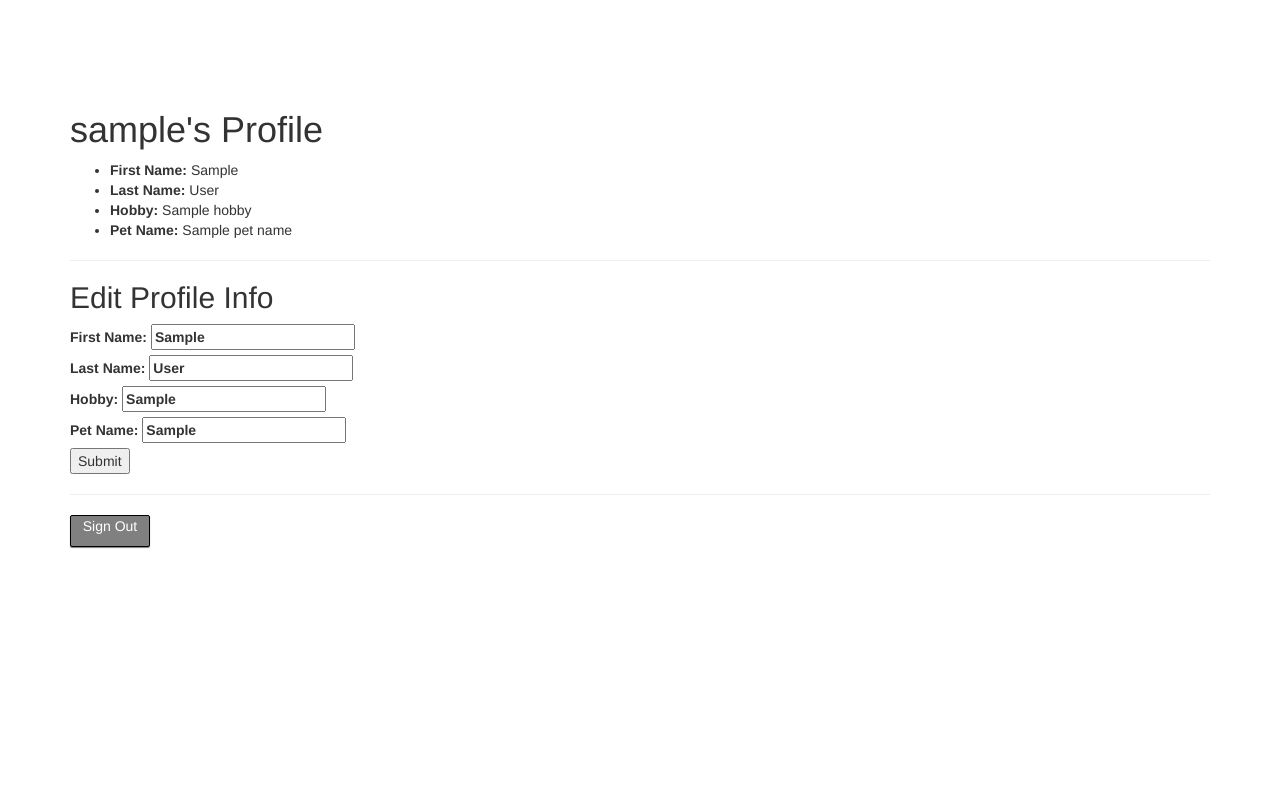
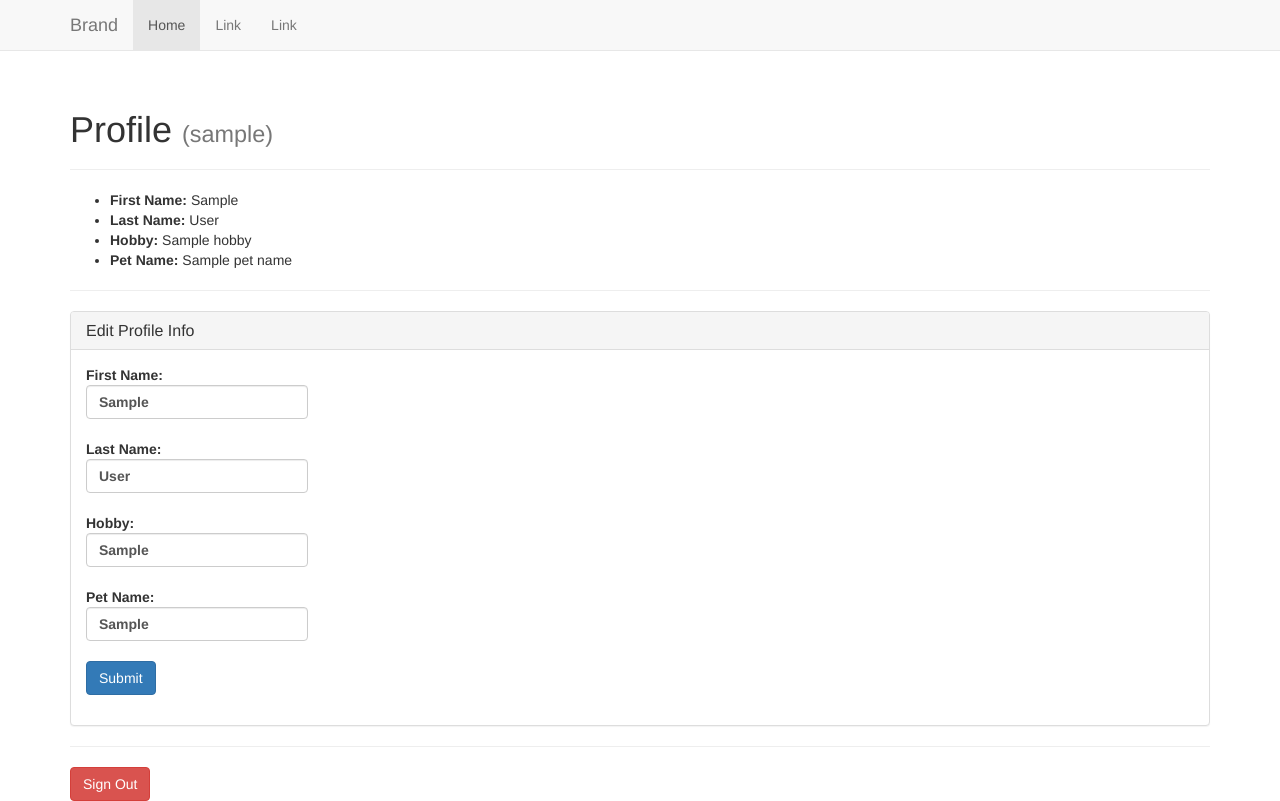
Before and after one commit to jeffm24/CS546-Final, a Node server app: template views/pages/profile.ejs in a window 1280 px wide. Before the commit the page ends 549 px from the top, so only its background shows below. Run offline with Node 20, Linux system fonts and the light colour scheme; the template is opened without the code that fills it: most values are stand-ins (such as "Sample title", 1, 10 or a date in 2020); some libraries are stand-ins or nearby versions.

Commit message:
More styling stuff

```diff
--- a/server.js
+++ b/server.js
@@ -37,7 +37,7 @@ app.get("/", function(request, response) {
     if (response.locals.user) {
         response.redirect('/profile');
     } else {
-        response.render('pages/signInUp', {pageTitle: 'Sign In/Sign Up'});
+        response.render('pages/signInUp', {pageTitle: 'Sign In/Register'});
     }
 
 })
--- a/static/css/styles.css
+++ b/static/css/styles.css
@@ -1,5 +1,5 @@
 body {
-    padding-top: 90px;
+    padding-top: 70px;
 }
 .panel-login {
 	border-color: #ccc;
--- a/views/pages/profile.ejs
+++ b/views/pages/profile.ejs
@@ -3,24 +3,15 @@
 
 <head>
     <% include ../partials/head %>
-
-    <style>
-        #signOutBtn {
-            border: 1px solid black;
-            border-radius: 2px;
-            background-color: grey;
-            color: white;
-            box-shadow: 0px 1px 1px rgba(0, 0, 0, 0.5);
-            cursor: pointer;
-            width: 80px;
-            text-align: center;
-        }
-    </style>
 </head>
 
 <body>
+    <%- include('../partials/nav', {showLinks: true}); %>
+
     <div class="container">
-        <h1><%= username %>'s Profile</h1>
+        <div class="page-header">
+            <h1>Profile <small>(<%= username %>)</small></h1>
+        </div>
         <ul>
             <li><b>First Name:</b> <%= firstName %></li>
             <li><b>Last Name:</b> <%= lastName %></li>
@@ -28,22 +19,32 @@
             <li><b>Pet Name:</b> <%= petName %></li>
         </ul>
         <hr />
-        <h2>Edit Profile Info</h2>
-        <form id="editInfoForm">
-            <label>First Name: <input name="firstName" placeholder="First Name" type="text" value=<%= firstName %>></label>
-            <br />
-            <label>Last Name: <input name="lastName" placeholder="Last Name" type="text" value=<%= lastName %>></label>
-            <br />
-            <label>Hobby: <input name="hobby" placeholder="Hobby" type="text" value=<%= hobby %>></label>
-            <br />
-            <label>Pet Name: <input name="petName" placeholder="Pet Name" type="text" value=<%= petName %>></label>
-            <br />
-            <input type="submit" value="Submit">
-        </form>
+        <div class="panel panel-default">
+            <div class="panel-heading">
+                <h2 class="panel-title">Edit Profile Info</h2>
+            </div>
+            <div class="panel-body">
+                <form id="editInfoForm">
+                    <div class="form-group">
+                        <label>First Name: <input class="form-control" name="firstName" placeholder="First Name" type="text" value=<%= firstName %>></label>
+                    </div>
+                    <div class="form-group">
+                        <label>Last Name: <input class="form-control" name="lastName" placeholder="Last Name" type="text" value=<%= lastName %>></label>
+                    </div>
+                    <div class="form-group">
+                        <label>Hobby: <input class="form-control" name="hobby" placeholder="Hobby" type="text" value=<%= hobby %>></label>
+                    </div>
+                    <div class="form-group">
+                        <label>Pet Name: <input class="form-control" name="petName" placeholder="Pet Name" type="text" value=<%= petName %>></label>
+                    </div>
+                    <div class="form-group">
+                        <input class="btn btn-primary" type="submit" value="Submit">
+                    </div>
+                </form>
+            </div>
+        </div>
         <hr />
-        <div id="signOutBtn">
-            <p>Sign Out</p>
-        </div>
+        <button id="signOutBtn" type="button" class="btn btn-danger">Sign Out</button>
     </div>
 
     <% include ../partials/scripts %>
--- a/views/pages/signInUp.ejs
+++ b/views/pages/signInUp.ejs
@@ -6,6 +6,8 @@
 </head>
 
 <body>
+    <%- include('../partials/nav', {showLinks: false}); %>
+
     <div class="container">
     	<div class="row">
 			<div class="col-md-6 col-md-offset-3">
--- /dev/null
+++ b/views/partials/nav.ejs
@@ -0,0 +1,24 @@
+<nav class="navbar navbar-default navbar-fixed-top">
+    <div class="container">
+        <div class="navbar-header">
+            <button type="button" class="navbar-toggle collapsed" data-toggle="collapse" data-target="#bs-example-navbar-collapse-6" aria-expanded="false">
+                <span class="sr-only">Toggle navigation</span>
+                <span class="icon-bar"></span>
+                <span class="icon-bar"></span>
+                <span class="icon-bar"></span>
+            </button>
+            <a class="navbar-brand" href="#">Brand</a>
+        </div>
+        <%if (showLinks) { %>
+            <div class="collapse navbar-collapse" id="bs-example-navbar-collapse-6">
+                <ul class="nav navbar-nav">
+                    <li class="active">
+                        <a href="#">Home</a>
+                    </li>
+                    <li><a href="#">Link</a></li>
+                    <li><a href="#">Link</a></li>
+                </ul>
+            </div>
+        <% } %>
+    </div>
+</nav>
```
